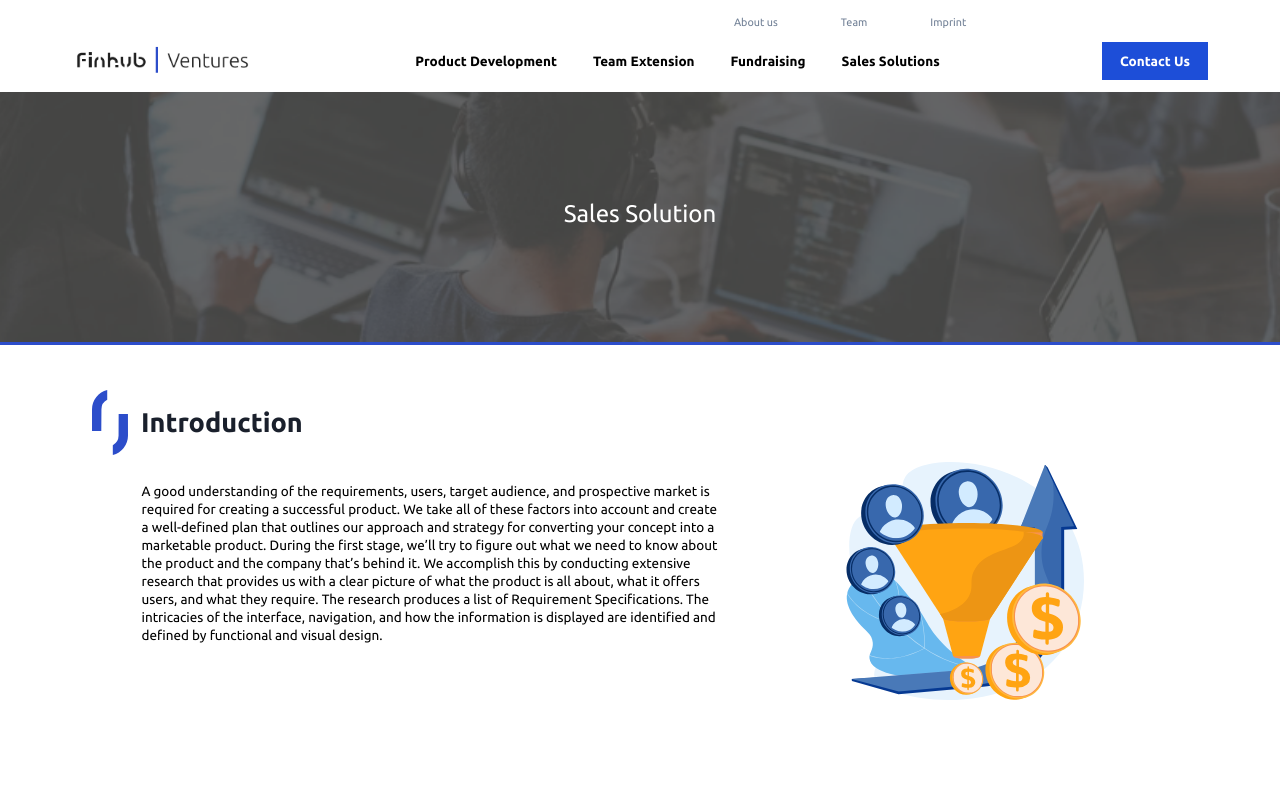
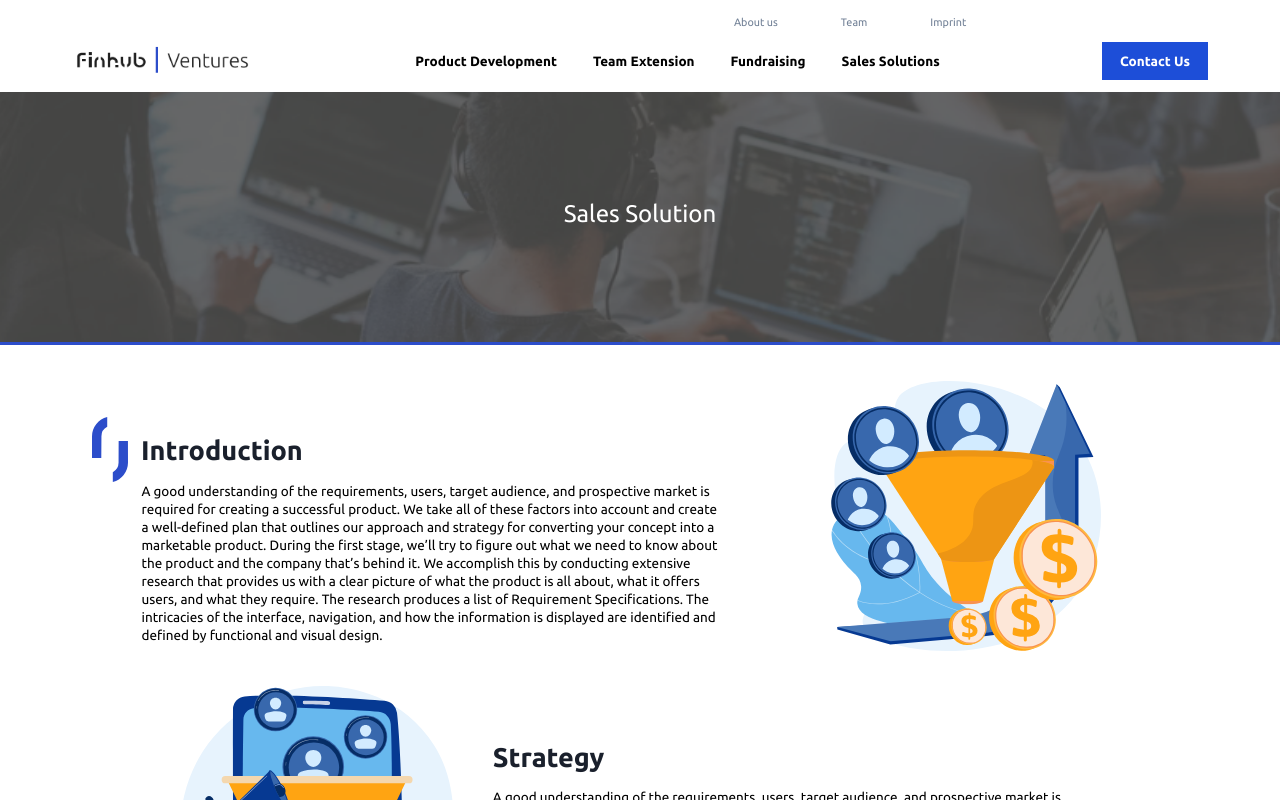
Before and after one commit to blry/fh, a Next.js app: page /sales-solution in a window 1280 px wide. Shown: the top 800 px of the page. Built offline with nearby package versions, Linux system fonts and the light colour scheme.

Commit message:
completed the VerticalFeatureRow for mobile and desktop resolution

```diff
--- a/package.json
+++ b/package.json
@@ -26,6 +26,7 @@
     "@next/bundle-analyzer": "^12.0.9",
     "@types/node": "^17.0.13",
     "@types/react": "^17.0.38",
+    "@types/react-router-hash-link": "^2.4.5",
     "@typescript-eslint/eslint-plugin": "^5.10.1",
     "@typescript-eslint/parser": "^5.10.1",
     "autoprefixer": "^10.4.2",
--- a/src/feature/VerticalFeatureRow.tsx
+++ b/src/feature/VerticalFeatureRow.tsx
@@ -15,7 +15,7 @@ type IVerticalFeatureRowProps = {
 };
 
 const VerticalFeatureRow = (props: IVerticalFeatureRowProps) => {
-  const verticalFeatureClass = className('mt-10', 'mb-24', 'flex', {
+  const verticalFeatureClass = className('mt-10', 'mb-12', 'flex', {
     'flex-row-reverse': props.reverse,
   });
 
@@ -35,7 +35,7 @@ const VerticalFeatureRow = (props: IVerticalFeatureRowProps) => {
       display: props.line ? 'block' : 'none',
       width: '76px',
       borderTop: '3px solid #2C4DCA',
-      marginTop: '18px',
+      marginBottom: '18px',
     },
     button: {
       display: props.link ? 'flex' : 'none',
@@ -52,7 +52,8 @@ const VerticalFeatureRow = (props: IVerticalFeatureRowProps) => {
   return (
     <div className={verticalFeatureClass}>
       <div className="flex flex-col">
-        <div className="">
+        {/* only mobile resolution */}
+        <div className="mobTitle flex-col">
           <div
             className={`flex items-center ${
               props.reverse ? 'flex-row-reverse' : ''
@@ -79,16 +80,59 @@ const VerticalFeatureRow = (props: IVerticalFeatureRowProps) => {
             </h3>
           </div>
           <span style={styles.span}></span>
+          <div className="p-3 md:w-64 lg:w-80 lg:max-h-56 flex items-center justify-center">
+            <img
+              src={`${router.basePath}${props.image}`}
+              alt={props.imageAlt}
+              style={{ maxWidth: '85%' }}
+              className="mb-3 sm:mb-0"
+            />
+          </div>
         </div>
+        {/* -------------------------- */}
         <div
           className={`flex flex-col-reverse verticalFeatureRow-text ${
             props.reverse ? 'md:flex-row-reverse' : 'md:flex-row'
           }`}
         >
           <div className="mt-6 ml-0 flex flex-col sm:mr-14 md:w-3/5 text-sm text-black leading-4">
+            {/* -------desktop version--------- */}
+            <div className="desktopTitle flex-col">
+              <div
+                className={`flex items-center ${
+                  props.reverse
+                    ? 'flex-row-reverse justify-between'
+                    : props.icon && 'marginLeft'
+                } ${props.icon ? 'ml-0 mr-0' : ''} ${
+                  props.reverse ? props.icon && 'marginRight' : ''
+                }`}
+              >
+                <div
+                  className={`${
+                    props.icon ? 'w-5 sm:w-8' : 'md:h-14'
+                  } verticalFutureRow-imgCont`}
+                >
+                  <img
+                    src="/assets/images/symbol.svg"
+                    alt="icon"
+                    style={styles.img}
+                  />
+                </div>
+                <h3
+                  className={`text-xl sm:text-2xl text-gray-900 font-semibold ${
+                    props.icon ? 'ml-1 mr-1 sm:ml-3 sm:mr-3' : ''
+                  } ${props.reverse ? 'ml-0 sm:ml-0' : ''}`}
+                  style={styles.title}
+                >
+                  {props.title}
+                </h3>
+              </div>
+              <span style={styles.span}></span>
+            </div>
+            {/* ---------------------------------------------- */}
             {props.description}
             <div style={styles.button}>
-              <Link href={encodeURIComponent(props.link!)} passHref={true}>
+              <Link href={`${props.link}`} passHref>
                 <a className="float-right text-gray-800 w-32 flex text-sm font-bold border-2 p-1.5 mr-4 mt-4 border-l-8 border-gray-800 modal-contactus-send-button">
                   Read More
                   <img
@@ -100,11 +144,11 @@ const VerticalFeatureRow = (props: IVerticalFeatureRowProps) => {
               </Link>
             </div>
           </div>
-          <div className="p-3 md:w-64 lg:w-80 lg:max-h-56 flex items-center justify-center">
+          <div className="p-3 md:w-64 lg:w-80 lg:max-h-56 flex items-center justify-center desktopTitle">
             <img
               src={`${router.basePath}${props.image}`}
               alt={props.imageAlt}
-              style={{ maxWidth: '75%' }}
+              style={{ maxWidth: '85%' }}
               className="mb-3 sm:mb-0"
             />
           </div>
--- a/src/pages/about.tsx
+++ b/src/pages/about.tsx
@@ -74,7 +74,7 @@ const About = () => (
         imageAlt="image"
         icon
         reverse
-        link="team-extension"
+        link="product-development#team-extension"
       />
     </div>
   </>
--- a/src/styles/global.css
+++ b/src/styles/global.css
@@ -47,6 +47,14 @@ body {
 .boxshadow-animation:hover {
   box-shadow: 0 5px 15px rgb(0 0 0 / 35%);
   transition: .2s;
+}
+
+.mobTitle {
+  display: flex;
+}
+
+.desktopTitle {
+  display: none;
 }
 
 
@@ -111,10 +119,22 @@ body {
   }
 }
 
+@media only screen and (min-width: 768px){
+  .mobTitle {
+    display: none;
+  }
+
+  .desktopTitle {
+    display: flex;
+  }
+}
+
 @media only screen and (min-width: 1120px) {
   .marginLeft {
     margin-left: -50px !important;
   }
+  .marginRight {
+  margin-right: -50px !important}
 }
 
 @media only screen and (max-width: 605px) {
```
Also changed, not shown: 1 other file (tests, documents, lock files or other folders).
